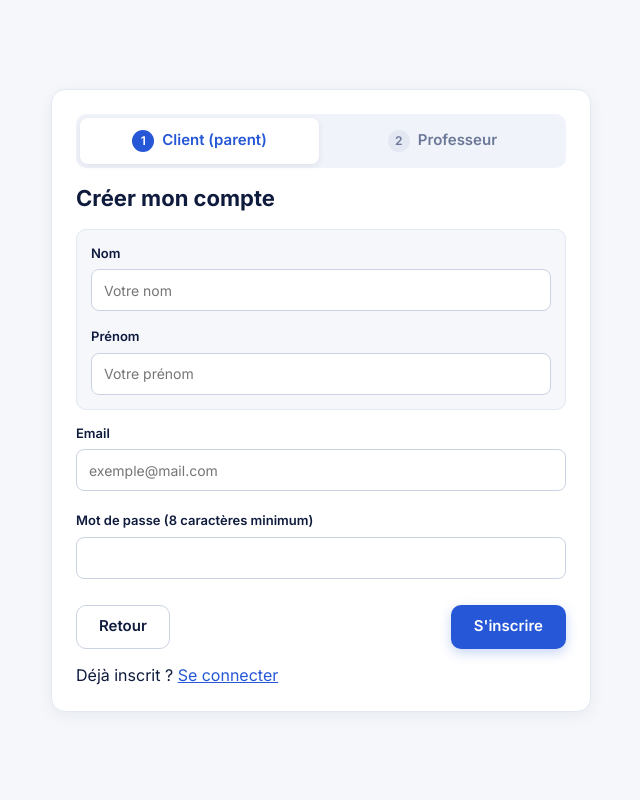
After one commit to legendaire95/H-teach, a PHP site: page /frontend/pages/inscription.html in a window 1280 px wide. The commit adds this page. Shown: the whole page, without its empty margins (319-959 px from the left). Run offline with PHP 8.4, Linux system fonts and the light colour scheme.

Commit message:
feat: page d'inscription avec formulaire double Client / Professeur (écrans 03 et 04)

```diff
--- a/frontend/css/style.css
+++ b/frontend/css/style.css
@@ -194,3 +194,116 @@ a {
 [hidden] {
   display: none !important;
 }
+
+/* --- Onglets du formulaire (Client / Professeur) --- */
+.onglets-formulaire {
+  display: flex;
+  gap: 4px;
+  padding: 4px;
+  background: #f0f3f9;
+  border-radius: var(--rayon);
+}
+
+.onglet {
+  flex: 1;
+  display: flex;
+  align-items: center;
+  justify-content: center;
+  gap: 8px;
+  height: 46px;
+  border: 0;
+  border-radius: 8px;
+  background: transparent;
+  color: var(--gris);
+  font: inherit;
+  font-size: 15px;
+  font-weight: 600;
+  cursor: pointer;
+}
+
+.onglet.actif {
+  background: var(--blanc);
+  color: var(--bleu);
+  box-shadow: 0 2px 6px rgba(15, 27, 61, 0.08);
+}
+
+.numero {
+  display: inline-flex;
+  align-items: center;
+  justify-content: center;
+  width: 22px;
+  height: 22px;
+  border-radius: 50%;
+  background: var(--bordure-claire);
+  font-size: 12px;
+}
+
+.onglet.actif .numero {
+  background: var(--bleu);
+  color: var(--blanc);
+}
+
+/* --- Groupes de champs --- */
+.groupe {
+  display: flex;
+  flex-direction: column;
+  gap: 10px;
+  padding: 14px;
+  border: 1px solid var(--bordure-claire);
+  border-radius: var(--rayon);
+  background: var(--fond);
+}
+
+.groupe legend {
+  font-size: 13px;
+  font-weight: 600;
+  padding: 0 4px;
+}
+
+/* --- Grille de choix (cases façon "boutons") --- */
+.grille-choix {
+  display: grid;
+  grid-template-columns: repeat(4, 1fr);
+  gap: 8px;
+}
+
+.choix {
+  position: relative;
+}
+
+.choix input {
+  position: absolute;
+  opacity: 0;
+}
+
+.choix span {
+  display: flex;
+  align-items: center;
+  justify-content: center;
+  min-height: 38px;
+  padding: 4px 8px;
+  border: 1px solid var(--bordure);
+  border-radius: 8px;
+  background: var(--blanc);
+  font-size: 13px;
+  text-align: center;
+  cursor: pointer;
+}
+
+.choix input:checked + span {
+  background: var(--bleu-clair);
+  border-color: var(--bleu);
+  color: var(--bleu);
+  font-weight: 600;
+}
+
+.choix input:focus-visible + span {
+  outline: 2px solid var(--bleu);
+}
+
+/* --- Boutons en bas de formulaire --- */
+.actions {
+  display: flex;
+  justify-content: space-between;
+  margin-top: 6px;
+}
--- /dev/null
+++ b/frontend/js/api.js
@@ -0,0 +1,28 @@
+/**
+ * Appelle l'API et renvoie la réponse JSON.
+ * En cas d'erreur HTTP (4xx, 5xx), lève une erreur qui contient le message et le détail par champ.
+ */
+export async function requeteJson(url, options = {}) {
+  const reponse = await fetch(url, {
+    headers: { "Content-Type": "application/json" },
+    ...options,
+  });
+
+  const donnees = await reponse.json().catch(() => ({}));
+
+  if (!reponse.ok) {
+    const erreur = new Error(donnees.erreur || "Vérifiez les champs signalés.");
+    erreur.statut = reponse.status;
+    erreur.details = donnees.erreurs || {};
+    throw erreur;
+  }
+
+  return donnees;
+}
+
+/** Page vers laquelle envoyer chaque profil après la connexion. */
+export const PAGE_PAR_ROLE = {
+  parent: "espace-parent.html",
+  enseignant: "espace-enseignant.html",
+  admin: "espace-admin.html",
+};
--- /dev/null
+++ b/frontend/js/inscription.js
@@ -0,0 +1,79 @@
+import { requeteJson, PAGE_PAR_ROLE } from "./api.js";
+
+const formulaire = document.querySelector("#formulaire-inscription");
+const champRole = formulaire.elements.role;
+const onglets = document.querySelectorAll("[data-role]");
+const messageErreur = document.querySelector("#message-erreur");
+
+/** Affiche le formulaire du profil choisi (parent ou enseignant). */
+function choisirRole(role) {
+  champRole.value = role;
+
+  onglets.forEach((onglet) => {
+    const actif = onglet.dataset.role === role;
+    onglet.classList.toggle("actif", actif);
+    onglet.setAttribute("aria-selected", String(actif));
+  });
+
+  document.querySelectorAll("[data-pour]").forEach((bloc) => {
+    const visible = bloc.dataset.pour === role;
+    bloc.hidden = !visible;
+    bloc.disabled = !visible;
+  });
+
+  afficherErreurs({});
+  messageErreur.hidden = true;
+}
+
+/** Affiche sous chaque champ le message d'erreur renvoyé par le serveur. */
+function afficherErreurs(erreurs) {
+  document.querySelectorAll("[data-erreur]").forEach((zone) => {
+    zone.textContent = erreurs[zone.dataset.erreur] || "";
+  });
+}
+
+onglets.forEach((onglet) => {
+  onglet.addEventListener("click", () => choisirRole(onglet.dataset.role));
+});
+
+formulaire.addEventListener("submit", async (evenement) => {
+  evenement.preventDefault();
+  afficherErreurs({});
+  messageErreur.hidden = true;
+
+  const champs = formulaire.elements;
+  const role = champRole.value;
+  const donnees = {
+    role,
+    email: champs.email.value,
+    mot_de_passe: champs.mot_de_passe.value,
+  };
+
+  if (role === "parent") {
+    donnees.nom = champs.nom.value;
+    donnees.prenom = champs.prenom.value;
+  } else {
+    donnees.nom = champs.nom_complet.value;
+    donnees.experience = champs.experience.value;
+    donnees.niveau_etudes = champs.niveau_etudes.value;
+  }
+
+  try {
+    await requeteJson("/api/inscription", {
+      method: "POST",
+      body: JSON.stringify(donnees),
+    });
+
+    // Compte créé : on connecte directement l'utilisateur
+    const utilisateur = await requeteJson("/api/connexion", {
+      method: "POST",
+      body: JSON.stringify({ email: donnees.email, mot_de_passe: donnees.mot_de_passe }),
+    });
+
+    window.location.href = PAGE_PAR_ROLE[utilisateur.role];
+  } catch (erreur) {
+    afficherErreurs(erreur.details);
+    messageErreur.textContent = erreur.message;
+    messageErreur.hidden = false;
+  }
+});
--- /dev/null
+++ b/frontend/pages/inscription.html
@@ -0,0 +1,154 @@
+<!doctype html>
+<html lang="fr">
+  <head>
+    <meta charset="utf-8" />
+    <meta name="viewport" content="width=device-width, initial-scale=1" />
+    <title>H-teach – Créer mon compte</title>
+    <link rel="preconnect" href="https://fonts.googleapis.com" />
+    <link
+      href="https://fonts.googleapis.com/css2?family=Inter:wght@400;500;600;700;800&display=swap"
+      rel="stylesheet"
+    />
+    <link rel="stylesheet" href="../css/style.css" />
+    <script type="module" src="../js/inscription.js"></script>
+  </head>
+  <body>
+    <main class="centre">
+      <form id="formulaire-inscription" class="carte formulaire" novalidate>
+        <div class="onglets-formulaire" role="tablist">
+          <button
+            type="button"
+            class="onglet actif"
+            data-role="parent"
+            role="tab"
+            aria-selected="true"
+          >
+            <span class="numero">1</span> Client (parent)
+          </button>
+          <button
+            type="button"
+            class="onglet"
+            data-role="enseignant"
+            role="tab"
+            aria-selected="false"
+          >
+            <span class="numero">2</span> Professeur
+          </button>
+        </div>
+
+        <h2>Créer mon compte</h2>
+
+        <input type="hidden" name="role" value="parent" />
+
+        <!-- Onglet 1 : parent -->
+        <fieldset class="groupe" data-pour="parent">
+          <div class="champ">
+            <label for="nom">Nom</label>
+            <input id="nom" name="nom" type="text" placeholder="Votre nom" required />
+            <span class="erreur-champ" data-erreur="nom"></span>
+          </div>
+          <div class="champ">
+            <label for="prenom">Prénom</label>
+            <input id="prenom" name="prenom" type="text" placeholder="Votre prénom" />
+          </div>
+        </fieldset>
+
+        <!-- Onglet 2 : professeur -->
+        <fieldset class="groupe" data-pour="enseignant" hidden disabled>
+          <div class="champ">
+            <label for="nom_complet">Nom et prénom</label>
+            <input
+              id="nom_complet"
+              name="nom_complet"
+              type="text"
+              placeholder="Votre nom complet"
+              required
+            />
+            <span class="erreur-champ" data-erreur="nom"></span>
+          </div>
+        </fieldset>
+
+        <!-- Champs communs -->
+        <div class="champ">
+          <label for="email">Email</label>
+          <input
+            id="email"
+            name="email"
+            type="email"
+            placeholder="exemple@mail.com"
+            autocomplete="email"
+            required
+          />
+          <span class="erreur-champ" data-erreur="email"></span>
+        </div>
+        <div class="champ">
+          <label for="mot_de_passe">Mot de passe (8 caractères minimum)</label>
+          <input
+            id="mot_de_passe"
+            name="mot_de_passe"
+            type="password"
+            autocomplete="new-password"
+            required
+          />
+          <span class="erreur-champ" data-erreur="mot_de_passe"></span>
+        </div>
+
+        <!-- Onglet 2 : informations professionnelles -->
+        <fieldset class="groupe" data-pour="enseignant" hidden disabled>
+          <legend>Années d'expérience</legend>
+          <div class="grille-choix">
+            <label class="choix"
+              ><input type="radio" name="experience" value="moins_1_an" required /><span
+                >Moins d'1 an</span
+              ></label
+            >
+            <label class="choix"
+              ><input type="radio" name="experience" value="1_3_ans" /><span>1 à 3 ans</span></label
+            >
+            <label class="choix"
+              ><input type="radio" name="experience" value="3_5_ans" /><span>3 à 5 ans</span></label
+            >
+            <label class="choix"
+              ><input type="radio" name="experience" value="plus_5_ans" /><span
+                >Plus de 5 ans</span
+              ></label
+            >
+          </div>
+          <span class="erreur-champ" data-erreur="experience"></span>
+
+          <legend>Niveau d'études</legend>
+          <div class="grille-choix">
+            <label class="choix"
+              ><input type="radio" name="niveau_etudes" value="bac" required /><span
+                >Bac</span
+              ></label
+            >
+            <label class="choix"
+              ><input type="radio" name="niveau_etudes" value="licence" /><span
+                >Licence</span
+              ></label
+            >
+            <label class="choix"
+              ><input type="radio" name="niveau_etudes" value="master" /><span>Master</span></label
+            >
+            <label class="choix"
+              ><input type="radio" name="niveau_etudes" value="doctorat" /><span
+                >Doctorat</span
+              ></label
+            >
+          </div>
+          <span class="erreur-champ" data-erreur="niveau_etudes"></span>
+        </fieldset>
+
+        <p id="message-erreur" class="message-erreur" hidden></p>
+
+        <div class="actions">
+          <a href="index.html" class="btn btn-secondaire">Retour</a>
+          <button type="submit" class="btn btn-principal">S'inscrire</button>
+        </div>
+
+        <p>Déjà inscrit ? <a href="connexion.html">Se connecter</a></p>
+      </form>
+    </main>
+  </body>
+</html>
```
